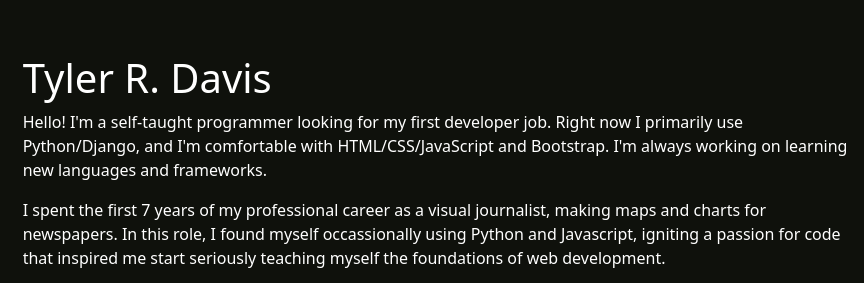
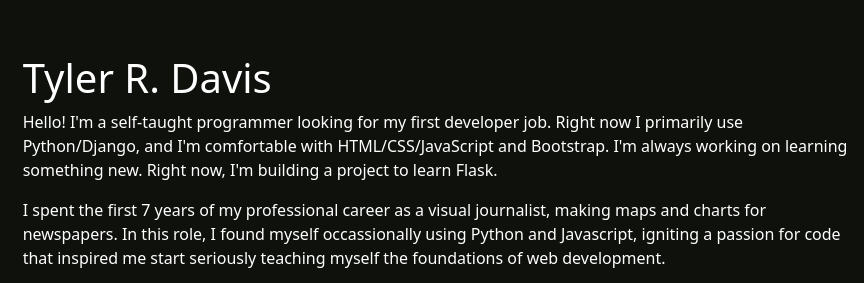
Before and after one commit to TyTyDavis/PersonalPortfolio, a plain HTML site: page index.html in a window 1280 px wide. Shown: the part 102-385 px from the top of the page, 416-1280 px from the left. Drawn offline with nearby package versions, Linux system fonts and the light colour scheme.

Commit message:
Changed intro text

```diff
--- a/index.html
+++ b/index.html
@@ -32,7 +32,7 @@
     </div>
     <div class="col-lg-8">
      <h1>Tyler R. Davis</h1>
-     <p>Hello! I'm a self-taught programmer looking for my first developer job. Right now I primarily use Python/Django, and I'm comfortable with HTML/CSS/JavaScript and Bootstrap. I'm always working on learning new languages and frameworks.
+     <p>Hello! I'm a self-taught programmer looking for my first developer job. Right now I primarily use Python/Django, and I'm comfortable with HTML/CSS/JavaScript and Bootstrap. I'm always working on learning something new. Right now, I'm building a project to learn Flask.
      <p>I spent the first 7 years of my professional career as a visual journalist, making maps and charts for newspapers. In this role, I found myself occassionally using Python and Javascript, igniting a passion for code that inspired me start seriously teaching myself the foundations of web development.
      <p>Additionally, I'm a hobbyist game designer, mostly using Pico 8, a retro-inspired engine that uses Lua. I'm particularly interested in procedural generation.
 
```
